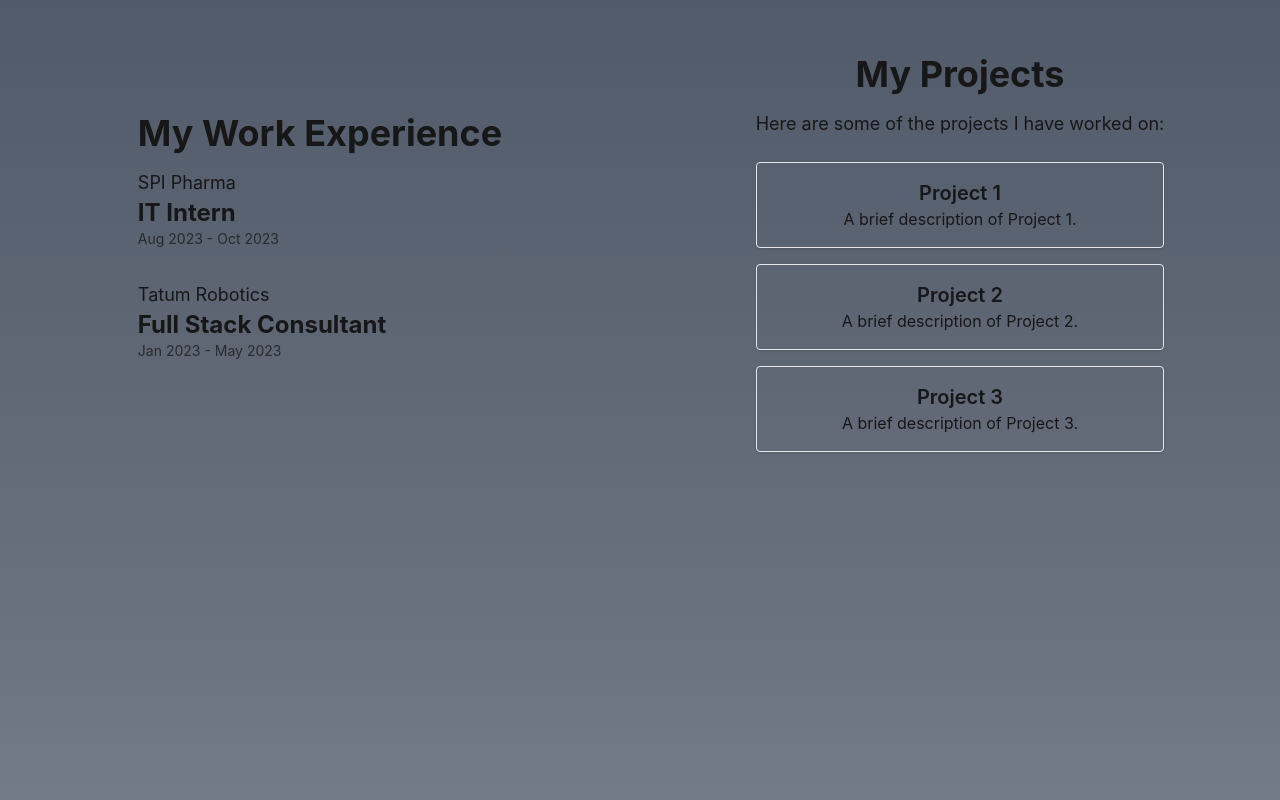
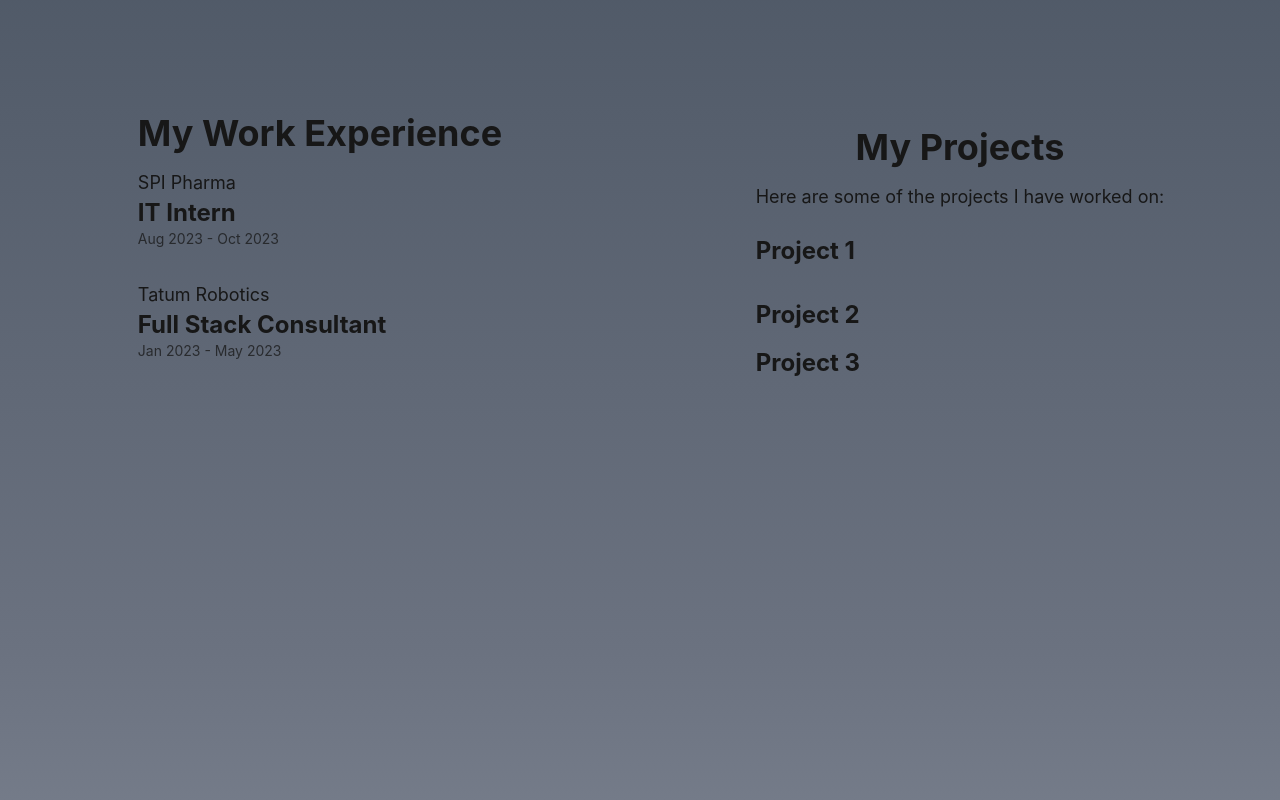
Before and after one commit to Bkhamilton/hamilton-portfolio, a Next.js app: page / in a window 1280 px wide. Shown: the part 2547-3347 px from the top of the page. Built offline with nearby package versions, Linux system fonts and the light colour scheme.

Commit message:
adding project box component to Projects

```diff
--- /dev/null
+++ b/components/MyWork/Projects/ProjectBox.tsx
@@ -0,0 +1,32 @@
+"use client"
+import React, { useState } from "react";
+
+interface ProjectBoxProps {
+    projectName: string;
+    date: string;
+    projectDescription: string;
+}
+
+const ProjectBox: React.FC<ProjectBoxProps> = ({ projectName, date, projectDescription }) => {
+    const [isHovered, setIsHovered] = useState(false);
+
+    return (
+        <div className="relative mb-8">
+            <h3
+                className="text-2xl font-bold text-left cursor-pointer"
+                onMouseEnter={() => setIsHovered(true)}
+                onMouseLeave={() => setIsHovered(false)}
+            >
+                {projectName}
+            </h3>
+            {isHovered && (
+                <div className="absolute left-0 mt-2 p-4 bg-white border border-gray-300 shadow-lg z-10 w-64">
+                    <img src="/placeholder-image.png" alt="Project" className="w-full h-32 object-cover mb-2" />
+                    <p className="text-sm">{projectDescription}</p>
+                </div>
+            )}
+        </div>
+    );
+};
+
+export default ProjectBox;
--- a/components/MyWork/Projects/Projects.tsx
+++ b/components/MyWork/Projects/Projects.tsx
@@ -1,4 +1,5 @@
 import React from 'react';
+import ProjectBox from './ProjectBox';
 
 const Projects = () => {
     return (
@@ -9,18 +10,21 @@ const Projects = () => {
                     Here are some of the projects I have worked on:
                 </p>
                 <ul className="mt-6 space-y-4">
-                    <li className="border p-4 rounded shadow">
-                        <h3 className="text-xl font-semibold">Project 1</h3>
-                        <p>A brief description of Project 1.</p>
-                    </li>
-                    <li className="border p-4 rounded shadow">
-                        <h3 className="text-xl font-semibold">Project 2</h3>
-                        <p>A brief description of Project 2.</p>
-                    </li>
-                    <li className="border p-4 rounded shadow">
-                        <h3 className="text-xl font-semibold">Project 3</h3>
-                        <p>A brief description of Project 3.</p>
-                    </li>
+                    <ProjectBox
+                        projectName="Project 1"
+                        date="2021"
+                        projectDescription="This is a project I worked on in 2021."
+                    />
+                    <ProjectBox
+                        projectName="Project 2"
+                        date="2020"
+                        projectDescription="This is a project I worked on in 2020."
+                    />
+                    <ProjectBox
+                        projectName="Project 3"
+                        date="2019"
+                        projectDescription="This is a project I worked on in 2019."
+                    />
                 </ul>
             </div>
         </section>
```
Also changed, not shown: public/placeholder_image.png (added).
